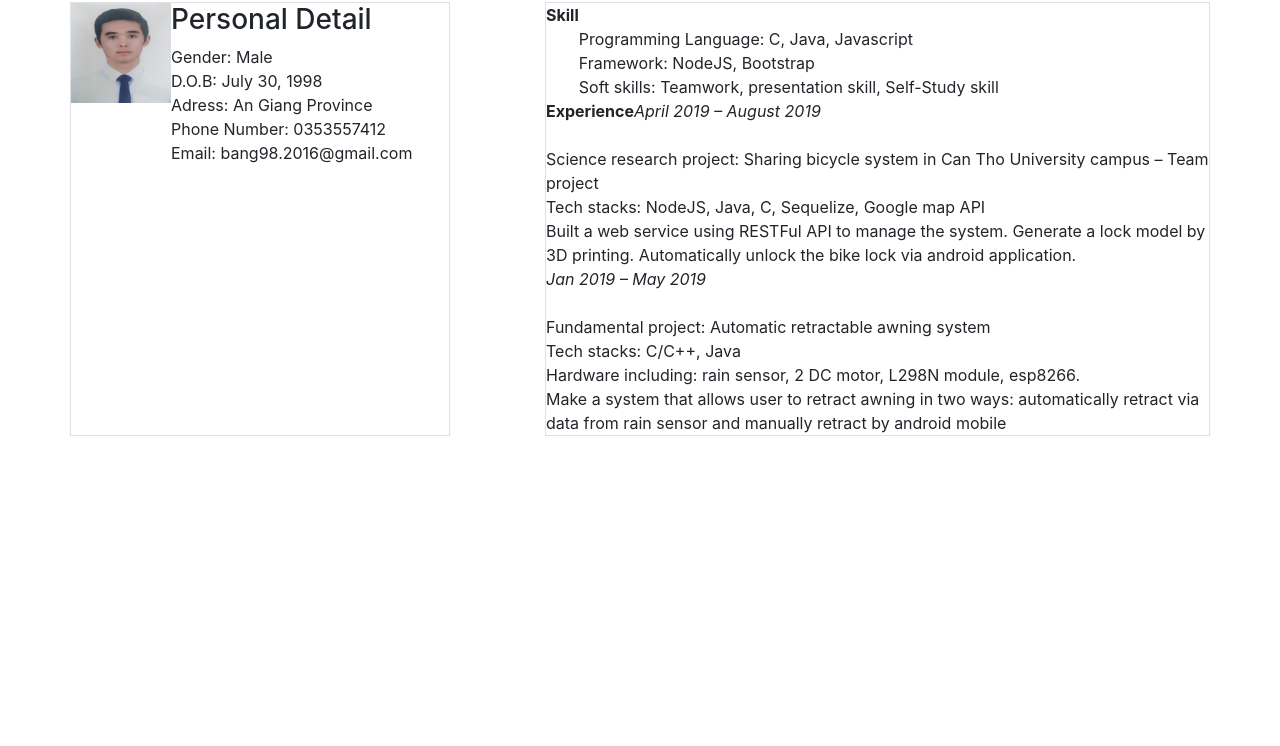
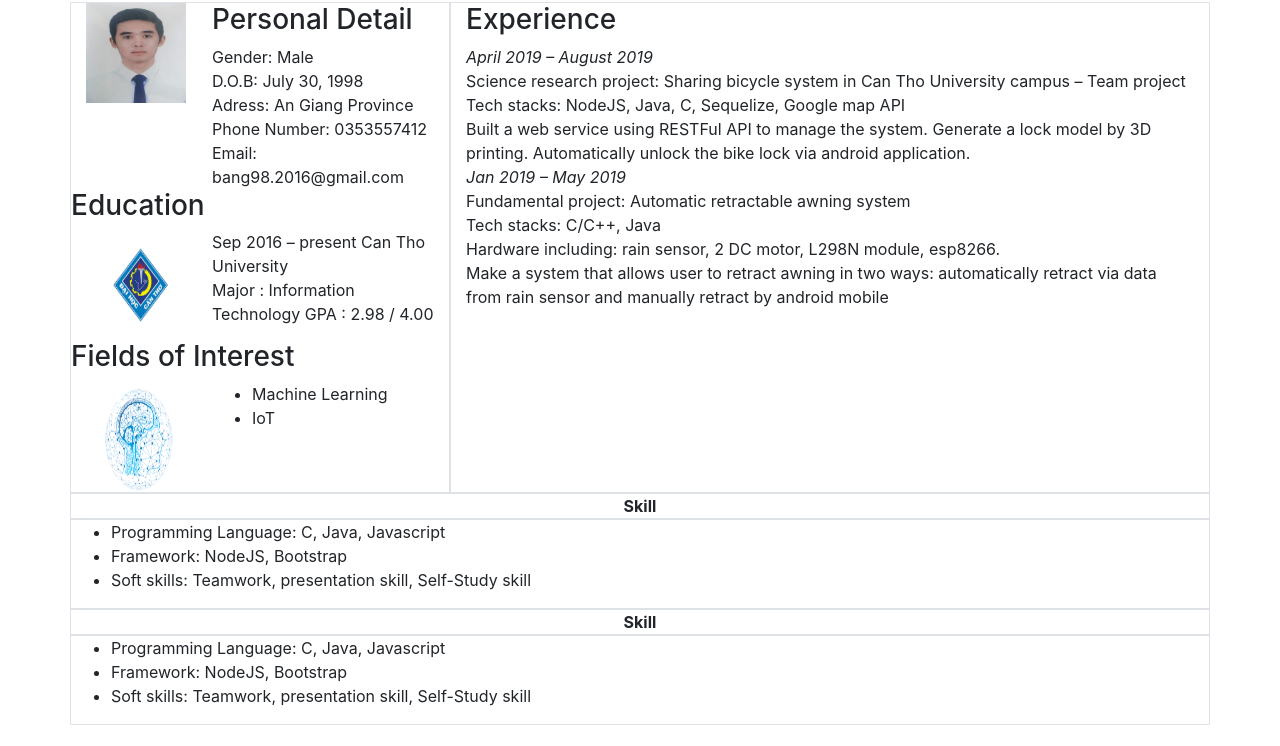
Before and after one commit to bang6777/bang.github.io, a plain HTML site: page index.html in a window 1280 px wide. Shown: the part 54-800 px from the top of the page. Drawn offline with nearby package versions, Linux system fonts and the light colour scheme.

Commit message:
add Skills and references

```diff
--- a/index.html
+++ b/index.html
@@ -30,12 +30,15 @@
   </head>
   <body>
     <div class="container">
-      <div class="text-center">
+      <!-- row full name -->
+      <div class="row d-flex justify-content-center">
         <h1 id="nameColor">Nguyễn Anh Bằng</h1>
       </div>
+      <!-- row content -->
       <div class="row">
         <div class="col-4 border">
           <div class="row">
+            <div class="col-4">
               <img
                 src="./img/avatar.jpg"
                 id="avatar"
@@ -43,8 +46,12 @@
                 height="100px"
                 alt="Bang's image profile"
               />
-            <div class="">
+            </div>
+            <div class="col-8">
+              <div>
                 <h3>Personal Detail</h3>
+              </div>
+              <div>
                 Gender: Male <br />
                 D.O.B: July 30, 1998 <br />
                 Adress: An Giang Province <br />
@@ -53,34 +60,110 @@
               </div>
             </div>
           </div>
-        <div class="col-1"></div>
-        <div class="col-7 border">
+          <!-- Education -->
           <div class="row">
-            <b> Skill </b> <br />
-            Programming Language: C, Java, Javascript <br />
-            Framework: NodeJS, Bootstrap <br />
-            Soft skills: Teamwork, presentation skill, Self-Study skill <br />
+            <div>
+              <h3>Education</h3>
+            </div>
           </div>
           <div class="row">
-            <b>Experience</b>
+            <div class="col-4">
+              <img
+                src="./img/university.png"
+                alt="imgEducation"
+                width="110px"
+                height="110px"
+              />
+            </div>
+            <div class="col-8">
+              Sep 2016 – present Can Tho University <br />
+              Major : Information <br />
+              Technology GPA : 2.98 / 4.00 <br />
+            </div>
+          </div>
+          <!-- Fields of Interest  -->
+          <div class="row">
+            <div>
+              <h3>Fields of Interest</h3>
+            </div>
+          </div>
+          <div class="row">
+            <div class="col-4">
+              <img
+                src="./img/AI.png"
+                alt="imgJobInterest"
+                width="110px"
+                height="110px"
+              />
+            </div>
+            <div class="col-8">
+              <ul>
+                <li>Machine Learning</li>
+                <li>IoT</li>
+              </ul>
+            </div>
+          </div>
+        </div>
+        <!-- <div class="col-1"></div> -->
+        <div class="col-8 border">
+          <div class="">
+            <div>
+              <h3>Experience</h3>
+            </div>
+            <div>
               <i>April 2019 – August 2019</i> <br />
               Science research project: Sharing bicycle system in Can Tho
               University campus – Team project <br />
               Tech stacks: NodeJS, Java, C, Sequelize, Google map API <br />
-            Built a web service using RESTFul API to manage the system. Generate
-            a lock model by 3D printing. Automatically unlock the bike lock via
-            android application. <br />
+              Built a web service using RESTFul API to manage the system.
+              Generate a lock model by 3D printing. Automatically unlock the
+              bike lock via android application. <br />
               <i>Jan 2019 – May 2019</i> <br />
               Fundamental project: Automatic retractable awning system<br />
               Tech stacks: C/C++, Java<br />
               Hardware including: rain sensor, 2 DC motor, L298N module,
               esp8266.<br />
               Make a system that allows user to retract awning in two ways:
-            automatically retract via data from rain sensor and manually retract
-            by android mobile<br />
+              automatically retract via data from rain sensor and manually
+              retract by android mobile<br />
             </div>
           </div>
         </div>
       </div>
+      <!-- row skill -->
+      <div class="row border d-flex justify-content-center">
+        <b> Skill </b>
+      </div>
+      <div class="row border">
+        <ul>
+          <li>
+            Programming Language: C, Java, Javascript
+          </li>
+          <li>
+            Framework: NodeJS, Bootstrap
+          </li>
+          <li>
+            Soft skills: Teamwork, presentation skill, Self-Study skill
+          </li>
+        </ul>
+      </div>
+      <!-- row References -->
+      <div class="row border d-flex justify-content-center">
+        <b> Skill </b>
+      </div>
+      <div class="row border">
+        <ul>
+          <li>
+            Programming Language: C, Java, Javascript
+          </li>
+          <li>
+            Framework: NodeJS, Bootstrap
+          </li>
+          <li>
+            Soft skills: Teamwork, presentation skill, Self-Study skill
+          </li>
+        </ul>
+      </div>
+    </div>
   </body>
 </html>
```
Also changed, not shown: img/AI.png (added), img/university.jpg (added), img/university.png (added). Lines whose indentation alone changed are shown as unchanged.
